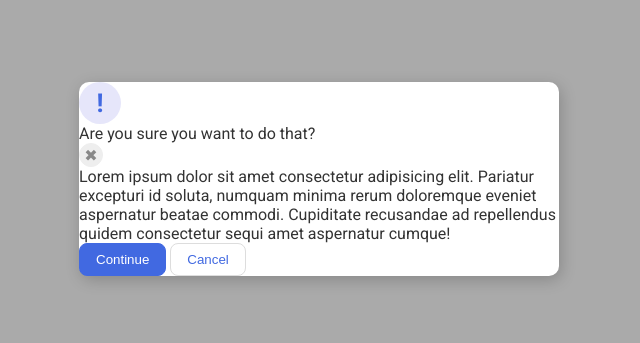
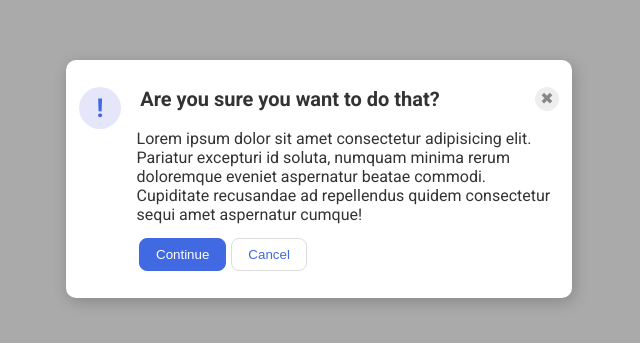
Before and after one commit to jzanderson09/Flexbox-Alignment, a plain HTML site: page 05-flex-modal/index.html in a window 1280 px wide. Shown: the part 221-564 px from the top of the page, without its empty margins (321-961 px from the left). Drawn offline with Linux system fonts and the light colour scheme.

Commit message:
Complete 05-flex-modal
Style elements to meet desired outcome per README.md file.

```diff
--- a/05-flex-modal/index.html
+++ b/05-flex-modal/index.html
@@ -9,12 +9,21 @@
   </head>
   <body>
     <div class="modal">
-      <div class="icon">!</div>
-      <div class="header">Are you sure you want to do that?</div>
-      <button class="close-button">✖</button>
-      <div class="text">Lorem ipsum dolor sit amet consectetur adipisicing elit. Pariatur excepturi id soluta, numquam minima rerum doloremque eveniet aspernatur beatae commodi. Cupiditate recusandae ad repellendus quidem consectetur sequi amet aspernatur cumque!</div>
-      <button class="continue">Continue</button>
-      <button class="cancel">Cancel</button>
+      <div class="top">
+        <div class="icon">!</div>
+        <div class="header"><strong><h3>Are you sure you want to do that?</h3></strong></div>
+        <button class="close-button">✖</button>
+      </div>
+      <div class="text">
+        Lorem ipsum dolor sit amet consectetur adipisicing elit.
+        Pariatur excepturi id soluta, numquam minima rerum doloremque
+        eveniet aspernatur beatae commodi. Cupiditate recusandae ad
+        repellendus quidem consectetur sequi amet aspernatur cumque!
+      </div>
+      <div class="buttons">
+        <button class="continue">Continue</button>
+        <button class="cancel">Cancel</button>
+      </div>
     </div>
   </body>
 </html>
--- a/05-flex-modal/style.css
+++ b/05-flex-modal/style.css
@@ -1,4 +1,9 @@
 @import url('https://fonts.googleapis.com/css2?family=Roboto:wght@400;700&display=swap');
+
+h3 {
+  margin: auto;
+  font-size: 20px;
+}
 
 html, body {
   height: 100%;
@@ -17,22 +22,35 @@ body {
 
 .modal {
   background: white;
-  width: 480px;
   border-radius: 10px;
   box-shadow: 2px 4px 16px rgba(0,0,0,.2);
+  align-items: center;
+  padding: 1%;
+  width: 480px;
+}
+
+.modal .top {
+  display: flex;
+  flex-flow: row wrap;
+  justify-content: space-between;
+  margin: 3% auto 0;
 }
 
 .icon {
-  color: royalblue;
+  background: lavender;
+  border-radius: 50%;
   font-size: 26px;
   font-weight: 700;
-  background: lavender;
+  color: royalblue;
+  height: 42px;
   width: 42px;
-  height: 42px;
-  border-radius: 50%;
   display: flex;
   align-items: center;
   justify-content: center;
+}
+
+.header {
+  margin: 0 auto 0 4%;
 }
 
 .close-button {
@@ -50,10 +68,25 @@ body {
   padding: 0;
 }
 
+.text {
+  margin: 0 auto 0 12%;
+  padding: 0;
+  text-align: left;
+}
+
 button {
   cursor: pointer;
   padding: 8px 16px;
   border-radius: 8px;
+}
+
+.buttons {
+  display: flex;
+  align-items: center;
+  justify-content: flex-start;
+  gap: 5px;
+  margin: 3% auto;
+  width: 75%;
 }
 
 button.continue {
```
